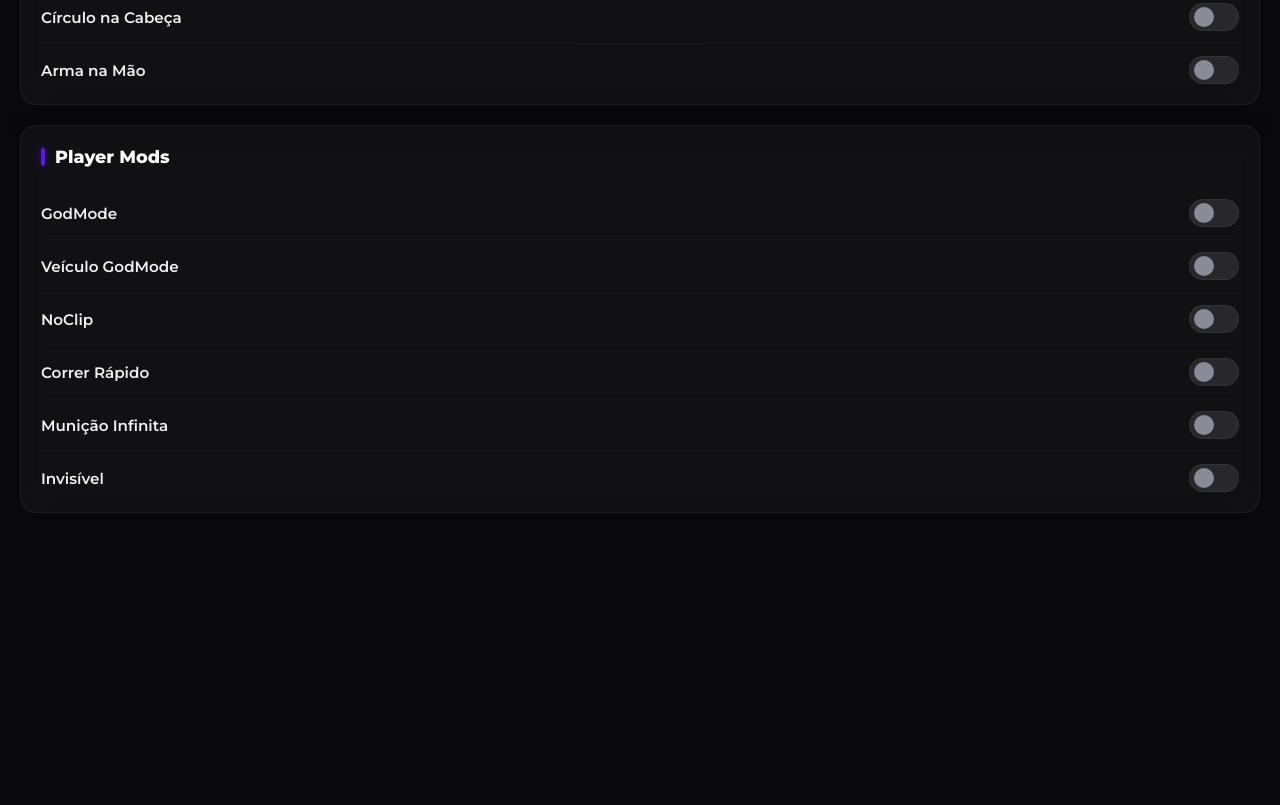
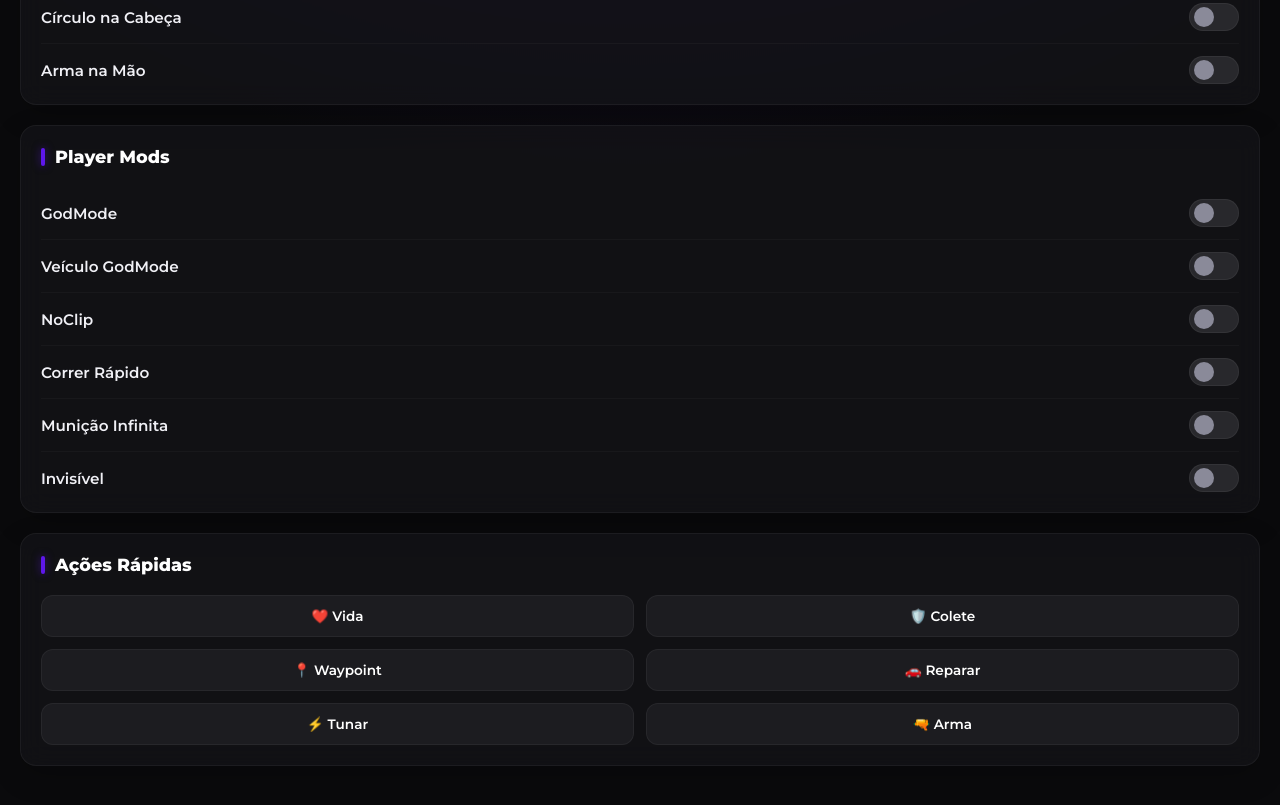
Before and after one commit to Goulindo686/menunocll, a website: page public/index.html in a window 1280 px wide. Shown: the part 652-1457 px from the top of the page. Before the commit the page ends 1224 px from the top, so only its background shows below. Drawn offline with Linux system fonts and the light colour scheme; files whose address does not match are found by name.

Commit message:
Add quick action buttons and fix C++ sync for direct actions

```diff
--- a/public/index.html
+++ b/public/index.html
@@ -128,6 +128,39 @@
             font-size: 0.95rem;
             font-weight: 600;
             color: var(--text-main);
+        }
+
+        /* Botões de Ação */
+        .action-grid {
+            display: grid;
+            grid-template-columns: 1fr 1fr;
+            gap: 12px;
+            margin-top: 10px;
+        }
+
+        .action-btn {
+            background: rgba(255, 255, 255, 0.05);
+            border: 1px solid var(--glass-border);
+            color: #fff;
+            padding: 12px;
+            border-radius: 12px;
+            font-weight: 600;
+            font-size: 0.85rem;
+            cursor: pointer;
+            transition: 0.3s;
+            display: flex;
+            align-items: center;
+            justify-content: center;
+            gap: 8px;
+        }
+
+        .action-btn:active {
+            transform: scale(0.95);
+            background: var(--accent);
+        }
+
+        .action-btn i {
+            font-size: 1rem;
         }
 
         /* Modern Switch */
@@ -327,6 +360,19 @@
                 </label>
             </div>
         </div>
+
+        <!-- Ações Rápidas -->
+        <div class="category">
+            <h2>Ações Rápidas</h2>
+            <div class="action-grid">
+                <button class="action-btn" onclick="runAction('Heal')">❤️ Vida</button>
+                <button class="action-btn" onclick="runAction('Armor')">🛡️ Colete</button>
+                <button class="action-btn" onclick="runAction('TpWaypoint')">📍 Waypoint</button>
+                <button class="action-btn" onclick="runAction('FixVehicle')">🚗 Reparar</button>
+                <button class="action-btn" onclick="runAction('TuneVehicle')">⚡ Tunar</button>
+                <button class="action-btn" onclick="runAction('GiveWeapon')">🔫 Arma</button>
+            </div>
+        </div>
         <br>
     </div>
 
@@ -385,6 +431,25 @@
             }
         }
 
+        async function runAction(feature) {
+            try {
+                // Notificamos o servidor como se fosse um toggle, mas com categoria 'Action'
+                await fetch(`${API_BASE}/api/toggle`, {
+                    method: 'POST',
+                    headers: { 'Content-Type': 'application/json' },
+                    body: JSON.stringify({ username, category: 'Action', feature, value: true })
+                });
+
+                // Feedback visual rápido
+                const btn = event.target;
+                const originalText = btn.innerText;
+                btn.innerText = "✅ Enviado!";
+                setTimeout(() => btn.innerText = originalText, 1500);
+            } catch (err) {
+                console.error("Falha ao enviar ação", err);
+            }
+        }
+
         async function toggleFeature(category, feature, value) {
             lastUserActionTime = Date.now(); // Bloqueia o sync por 4 segundos
 
```
